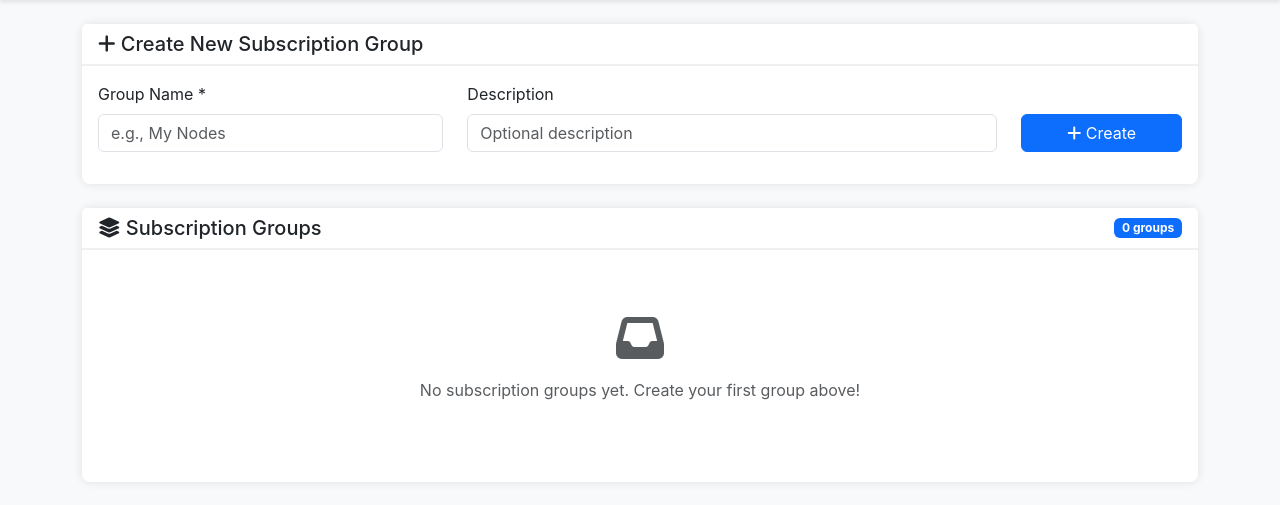
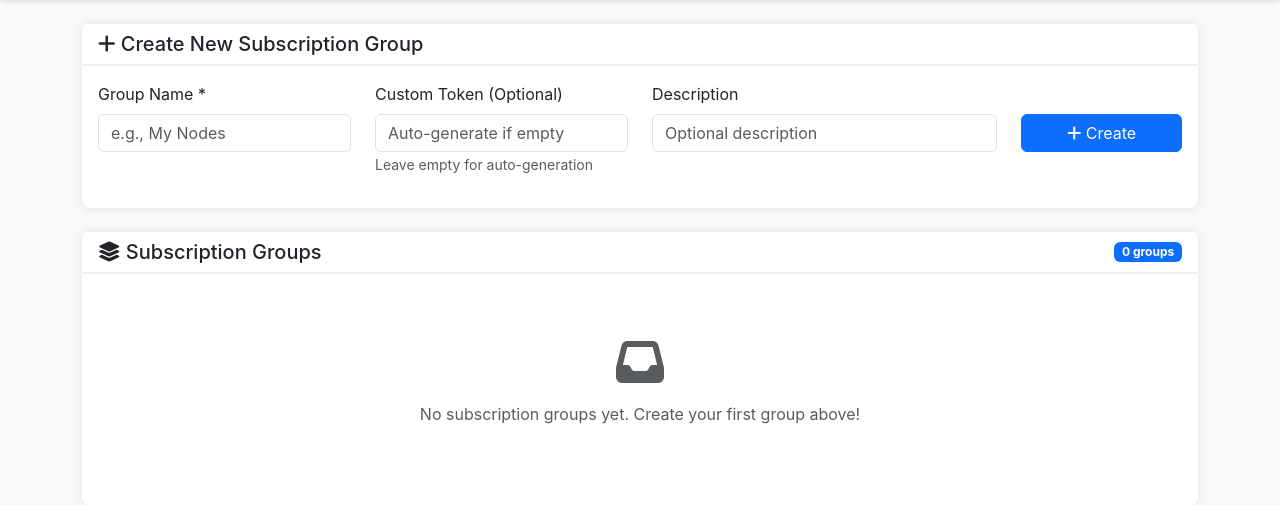
Before and after one commit to wang-zewen/sub_manager, a Spring Boot app: page /groups in a window 1280 px wide. Shown: the part 50-555 px from the top of the page. Run offline with Spring Boot 4, Linux system fonts and the light colour scheme; the visitor is signed in with stand-in values (Sample User, id 1); data that the repository does not hold is empty; some of the project's set-up classes (security, data sources, template engines, error pages and the like) are left out, and stand-ins take their place.

Commit message:
feat: Allow custom subscription token for stable URLs
Added ability to specify custom token when creating subscription groups,
preventing URL changes when updating nodes.

Features:
- New "Custom Token" input field in group creation form
- Auto-generates token if not specified (existing behavior)
- Token validation: 4-50 characters, alphanumeric/hyphens/underscores only
- Uniqueness check to prevent duplicate tokens
- Once set, token never changes (stable subscription URLs)

Benefits:
- Users can set memorable tokens (e.g., "my-nodes", "hk-servers")
- No need to update client subscriptions when modifying nodes
- Backwards compatible: empty token field = auto-generation

Example: /sub/my-custom-token instead of /sub/a1b2c3d4e5f6g7h8

```diff
--- a/src/main/java/com/submanager/subscriptionmanager/controller/SubscriptionGroupController.java
+++ b/src/main/java/com/submanager/subscriptionmanager/controller/SubscriptionGroupController.java
@@ -43,6 +43,31 @@ public class SubscriptionGroupController {
         if (result.hasErrors()) {
             redirectAttributes.addFlashAttribute("error", "Please fill all required fields");
             return "redirect:/groups";
+        }
+
+        // Validate custom token if provided
+        if (group.getToken() != null && !group.getToken().trim().isEmpty()) {
+            String token = group.getToken().trim();
+
+            // Validate token format: only alphanumeric and hyphens
+            if (!token.matches("^[a-zA-Z0-9-_]+$")) {
+                redirectAttributes.addFlashAttribute("error", "Token can only contain letters, numbers, hyphens, and underscores");
+                return "redirect:/groups";
+            }
+
+            // Validate token length
+            if (token.length() < 4 || token.length() > 50) {
+                redirectAttributes.addFlashAttribute("error", "Token must be between 4 and 50 characters");
+                return "redirect:/groups";
+            }
+
+            // Check if token already exists
+            if (subscriptionService.getGroupByToken(token).isPresent()) {
+                redirectAttributes.addFlashAttribute("error", "Token already exists. Please choose a different token");
+                return "redirect:/groups";
+            }
+
+            group.setToken(token);
         }
 
         subscriptionService.createGroup(group);
--- a/src/main/resources/templates/groups.html
+++ b/src/main/resources/templates/groups.html
@@ -46,12 +46,18 @@
             <div class="card-body">
                 <form th:action="@{/groups}" method="post" th:object="${group}">
                     <div class="row">
-                        <div class="col-md-4 mb-3">
+                        <div class="col-md-3 mb-3">
                             <label for="name" class="form-label">Group Name *</label>
                             <input type="text" class="form-control" id="name" th:field="*{name}"
                                    placeholder="e.g., My Nodes" required>
                         </div>
-                        <div class="col-md-6 mb-3">
+                        <div class="col-md-3 mb-3">
+                            <label for="token" class="form-label">Custom Token (Optional)</label>
+                            <input type="text" class="form-control" id="token" th:field="*{token}"
+                                   placeholder="Auto-generate if empty" maxlength="50">
+                            <small class="text-muted">Leave empty for auto-generation</small>
+                        </div>
+                        <div class="col-md-4 mb-3">
                             <label for="description" class="form-label">Description</label>
                             <input type="text" class="form-control" id="description" th:field="*{description}"
                                    placeholder="Optional description">
```
